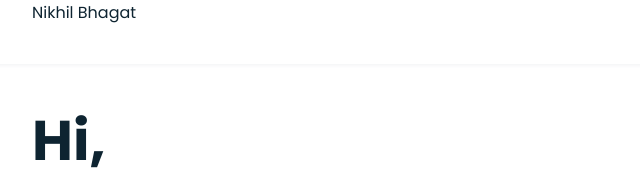
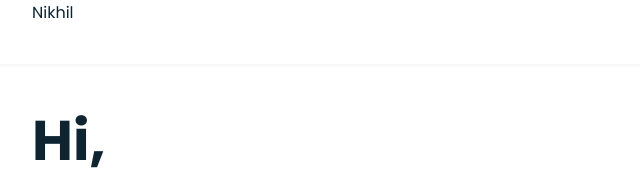
Before and after one commit to NikeGunn/presentation.github.io, a plain HTML site: page index.html in a window 1280 px wide. Shown: the top 183 px of the page, 96-736 px from the left. Drawn offline with nearby package versions, Linux system fonts and the light colour scheme.

Commit message:
index.html

```diff
--- a/index.html
+++ b/index.html
@@ -16,7 +16,7 @@
         <header class="l-header">
             <nav class="nav bd-grid">
                 <div>
-                    <a href="#" class="nav__logo">Nikhil Bhagat</a>
+                    <a href="#" class="nav__logo">Nikhil</a>
                 </div>
 
                 <div class="nav__toggle" id="nav-toggle">
```
